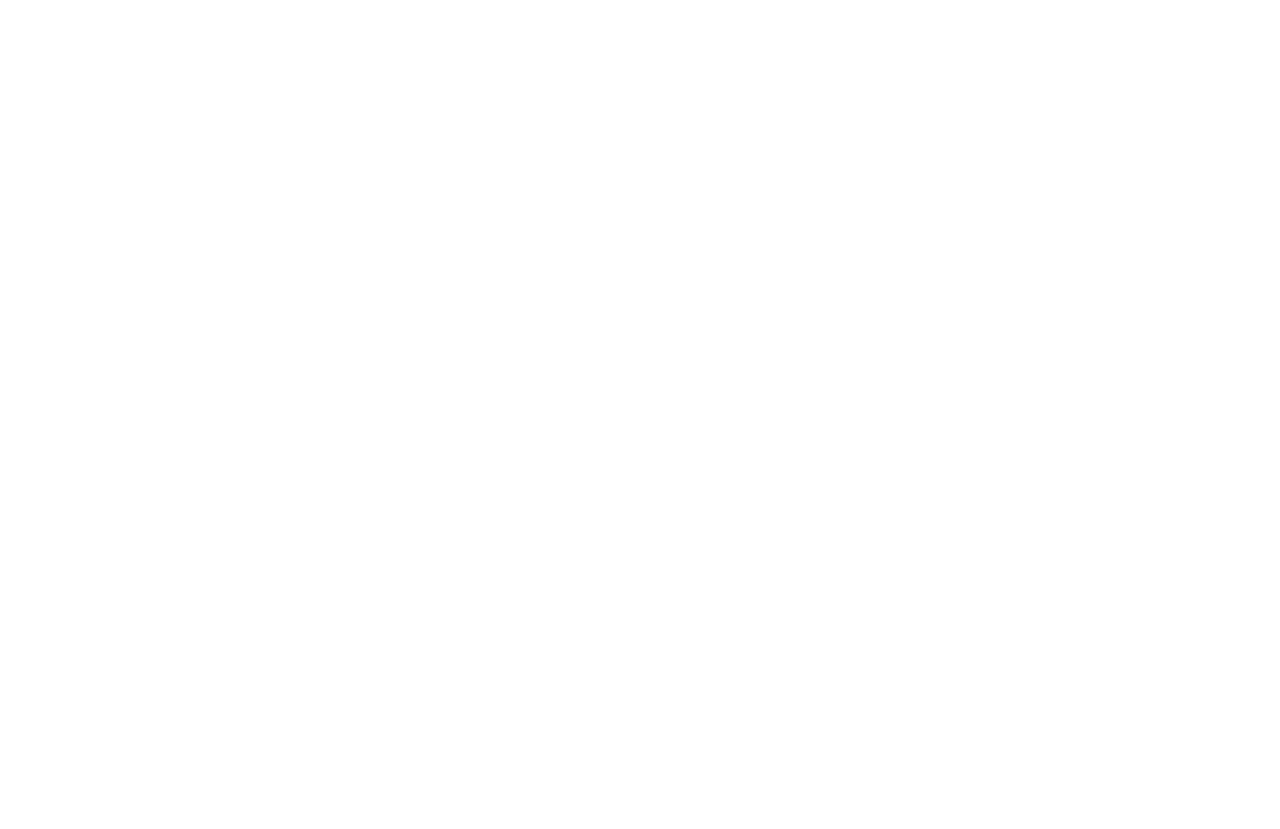
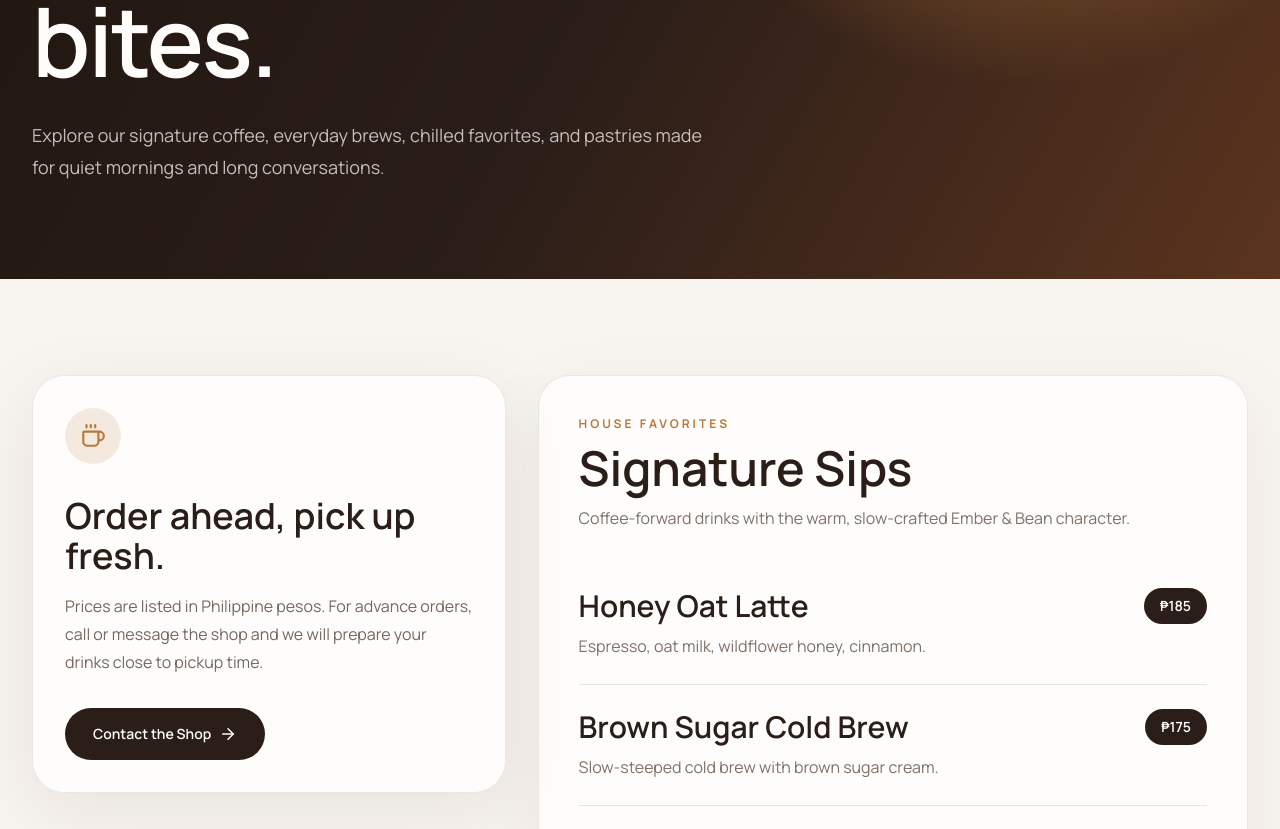
Before and after one commit to tan15hacks/Embers-and-Beans, a Next.js app: page /menu in a window 1280 px wide. Before the commit this address had no page. Shown: the part 471-1300 px from the top of the page. Before the commit the page ends 800 px from the top, so only its background shows below. Built offline with nearby package versions, Linux system fonts and the light colour scheme.

Commit message:
Add complete menu page

```diff
--- /dev/null
+++ b/src/app/menu/page.tsx
@@ -0,0 +1,103 @@
+import Link from "next/link";
+import { ArrowRight, Coffee, Sparkles } from "lucide-react";
+import { Navbar } from "@/components/layout/Navbar";
+import { Footer } from "@/components/layout/Footer";
+import { Container } from "@/components/layout/Container";
+import { menuSections } from "@/data/menu";
+
+export default function MenuPage() {
+  return (
+    <main className="min-h-screen bg-[#F8F4EF] text-[#2B1E18]">
+      <Navbar />
+
+      <section className="relative overflow-hidden bg-[#2B1E18] pt-36 text-[#FFFDFB]">
+        <div className="absolute inset-0 bg-[radial-gradient(circle_at_80%_20%,#B7793C_0%,transparent_34%),linear-gradient(120deg,#1f140f_0%,#2B1E18_52%,#5b341e_100%)]" />
+        <div className="absolute inset-0 noise opacity-20" />
+
+        <Container className="relative z-10 py-24">
+          <div className="max-w-3xl">
+            <p className="mb-6 flex items-center gap-2 text-sm font-semibold uppercase tracking-[0.25em] text-[#E5C7A1]">
+              <Sparkles size={18} /> Menu
+            </p>
+            <h1 className="font-[var(--font-display)] text-6xl font-semibold leading-[0.95] tracking-tight md:text-8xl">
+              Slow-crafted drinks, warm bites.
+            </h1>
+            <p className="mt-8 max-w-2xl text-lg leading-8 text-[#F8F4EF]/75">
+              Explore our signature coffee, everyday brews, chilled favorites, and pastries made for quiet mornings and long conversations.
+            </p>
+          </div>
+        </Container>
+      </section>
+
+      <section className="py-24">
+        <Container>
+          <div className="grid gap-8 lg:grid-cols-[0.8fr_1.2fr] lg:items-start">
+            <aside className="rounded-[2rem] border border-[#2B1E18]/10 bg-[#FFFDFB] p-8 shadow-[0_20px_80px_rgba(43,30,24,0.08)] lg:sticky lg:top-28">
+              <div className="flex size-14 items-center justify-center rounded-full bg-[#B7793C]/15 text-[#B7793C]">
+                <Coffee size={26} />
+              </div>
+              <h2 className="mt-8 font-[var(--font-display)] text-4xl font-semibold">
+                Order ahead, pick up fresh.
+              </h2>
+              <p className="mt-4 leading-7 text-[#4A342A]/75">
+                Prices are listed in Philippine pesos. For advance orders, call or message the shop and we will prepare your drinks close to pickup time.
+              </p>
+              <Link
+                href="/contact"
+                className="mt-8 inline-flex h-13 items-center justify-center rounded-full bg-[#2B1E18] px-7 text-sm font-semibold text-[#FFFDFB] transition hover:bg-[#4A342A]"
+              >
+                Contact the Shop <ArrowRight className="ml-2" size={18} />
+              </Link>
+            </aside>
+
+            <div className="space-y-10">
+              {menuSections.map((section) => (
+                <section
+                  key={section.title}
+                  className="rounded-[2rem] border border-[#2B1E18]/10 bg-[#FFFDFB] p-7 shadow-[0_20px_80px_rgba(43,30,24,0.06)] sm:p-10"
+                >
+                  <p className="text-xs font-bold uppercase tracking-[0.25em] text-[#B7793C]">
+                    {section.eyebrow}
+                  </p>
+                  <div className="mt-3 flex flex-col justify-between gap-4 md:flex-row md:items-end">
+                    <div>
+                      <h2 className="font-[var(--font-display)] text-4xl font-semibold md:text-5xl">
+                        {section.title}
+                      </h2>
+                      <p className="mt-3 max-w-xl leading-7 text-[#4A342A]/70">
+                        {section.description}
+                      </p>
+                    </div>
+                  </div>
+
+                  <div className="mt-8 divide-y divide-[#2B1E18]/10">
+                    {section.items.map((item) => (
+                      <article
+                        key={item.name}
+                        className="grid gap-3 py-6 sm:grid-cols-[1fr_auto] sm:items-start"
+                      >
+                        <div>
+                          <h3 className="font-[var(--font-display)] text-3xl font-semibold">
+                            {item.name}
+                          </h3>
+                          <p className="mt-2 leading-7 text-[#4A342A]/70">
+                            {item.description}
+                          </p>
+                        </div>
+                        <span className="w-fit rounded-full bg-[#2B1E18] px-4 py-2 text-sm font-semibold text-[#FFFDFB]">
+                          {item.price}
+                        </span>
+                      </article>
+                    ))}
+                  </div>
+                </section>
+              ))}
+            </div>
+          </div>
+        </Container>
+      </section>
+
+      <Footer />
+    </main>
+  );
+}
```
